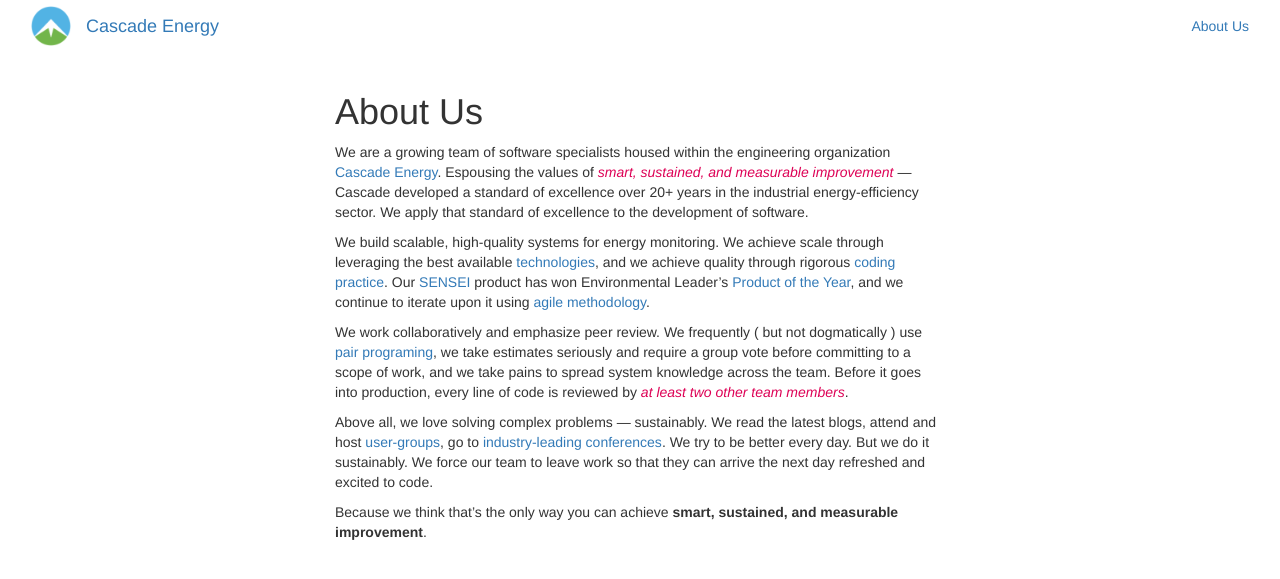
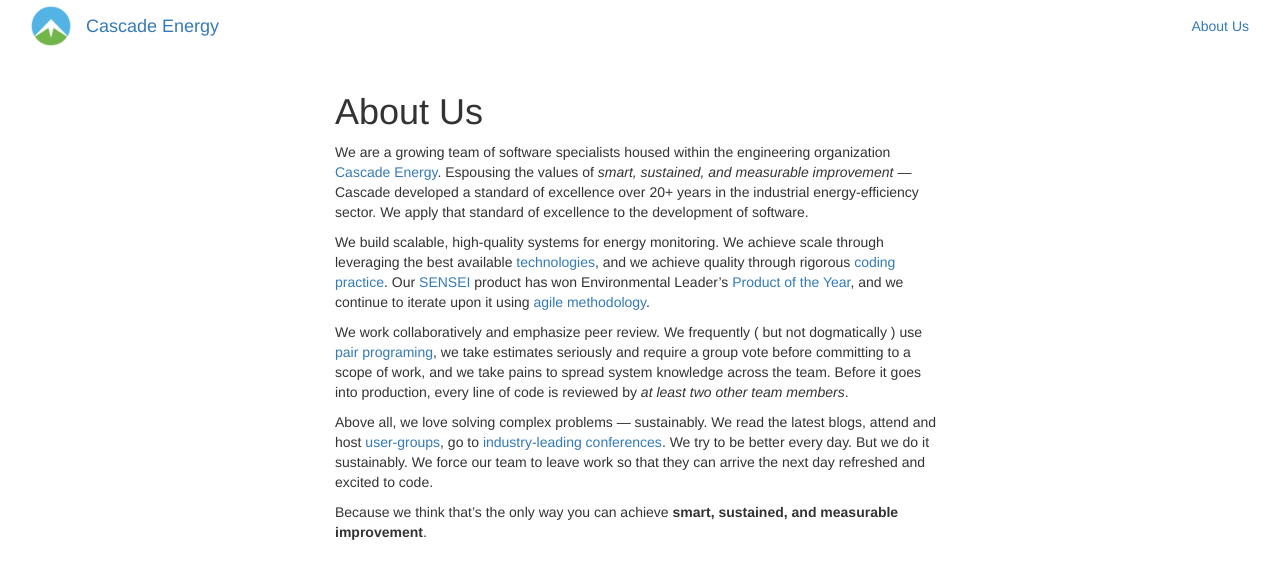
Before and after one commit to noTxt/CascadeEnergy.github.io, a Jekyll site: the page built from about/index.md, in a window 1280 px wide. Shown: the top 579 px of the page. Built offline with Jekyll 4.4.1, drawn with Linux system fonts in a browser that asks for light colours.

Commit message:
italics were ugly

```diff
--- a/css/style.css
+++ b/css/style.css
@@ -10,3 +10,7 @@
 article {
     margin-bottom: 50px;
 }
+
+em {
+    color: rgb(51, 51, 51);
+}
```
